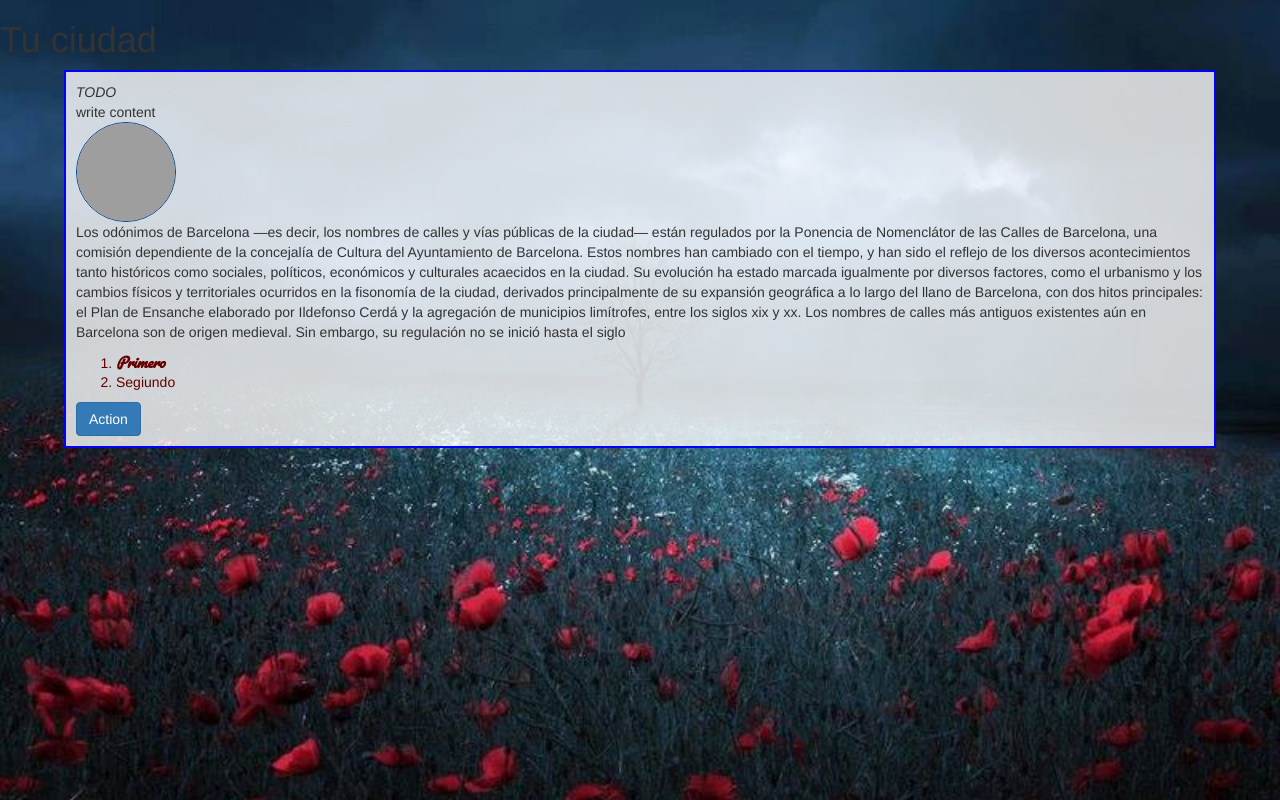
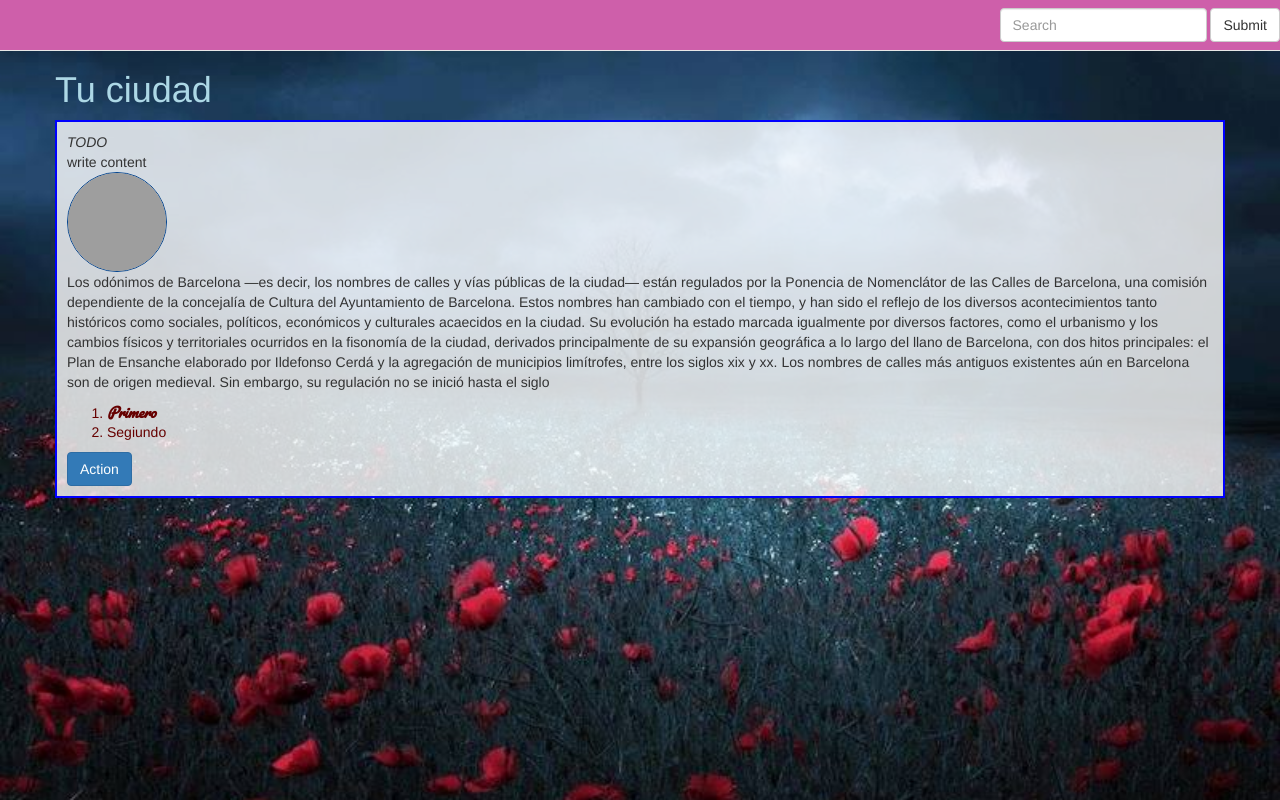
Before and after one commit to iortega112/expedientex, a website: page public_html/index.html in a window 1280 px wide. Drawn offline with nearby package versions, Linux system fonts and the light colour scheme; grey boxes are pictures that could not be loaded.

Commit message:
colors and more bootstrap

```diff
--- a/public_html/style.less
+++ b/dev/style.less
@@ -1,4 +1,13 @@
 @import url(https://fonts.googleapis.com/css?family=Pacifico);
+
+@a2: darken(@a3,20%);
+@a3: lightblue;
+
+
+@b1:spin(@a2, -55); //armónico 1
+
+@c1:spin(@a2, 125); //armónico 2
+
 
 @important: red;
 
@@ -40,18 +49,39 @@ body {
 
 }
 
-div#home{
+nav {background-color: @c1!important;}
 
 
-    >div {
+div#home{
+        h1 {
+
+            padding-left:0px;
+            color: @a3;
+                margin-top:70px; /* TODO poner al nav*/
+
+        }
+
+
+    >div#info {
         background-color: rgba(255,255,255, 0.8);
         margin-left: auto;
         margin-right: auto;
         border: solid blue 2px;
         padding: 10px;
-        width: 90%;
 
 
+
+
+
+       // width: 90%;
+
+/*
+        >p{
+            width:50%;
+            height: 150px;
+            overflow-y: auto;
+
+        }*/
 
         span {font-style: italic; display: block;}
 
--- a/public_html/index.html
+++ b/public_html/index.html
@@ -10,11 +10,19 @@
         <script src="scripts/weather.js"></script>
     </head>
     <body>
-
+        <nav class="navbar navbar-default navbar-fixed-top">
+            <form class="navbar-form navbar-right" role="search">
+                <div class="form-group">
+                    <input type="text" class="form-control" placeholder="Search">
+                </div>
+                <button type="submit" class="btn btn-default">Submit</button>
+            </form>
+        </nav>
         <div id='home'>
 
-            <h1>Tu ciudad</h1>
-            <div id='info'>
+            <h1 class="container">Tu ciudad</h1>
+            <div class="container" id='info'>
+
                 <div><span >TODO</span> write content</div> <!---->
                 <img src='http://4everstatic.com/imagenes/674xX/animales/salvajes/zebras,-arco-iris-166775.jpg'/>
                 <p>Los odónimos de Barcelona —es decir, los nombres de calles y vías públicas de la ciudad— están regulados por la Ponencia de Nomenclátor de las Calles de Barcelona, una comisión dependiente de la concejalía de Cultura del Ayuntamiento de Barcelona. Estos nombres han cambiado con el tiempo, y han sido el reflejo de los diversos acontecimientos tanto históricos como sociales, políticos, económicos y culturales acaecidos en la ciudad. Su evolución ha estado marcada igualmente por diversos factores, como el urbanismo y los cambios físicos y territoriales ocurridos en la fisonomía de la ciudad, derivados principalmente de su expansión geográfica a lo largo del llano de Barcelona, con dos hitos principales: el Plan de Ensanche elaborado por Ildefonso Cerdá y la agregación de municipios limítrofes, entre los siglos xix y xx.
@@ -24,7 +32,11 @@
                     <li><span>Primero</span></li>
                     <li>Segiundo</li>
                 </ol>
+
                 <button class='btn btn-primary' type="button">Action</button>
+
+
+
 
             </div>
         </div>
```
Also changed, not shown: nbproject/private/private.xml (deleted, +0 -9 lines), nbproject/project.xml (deleted, +0 -9 lines), public_html/css/style.css, 4 other files.
